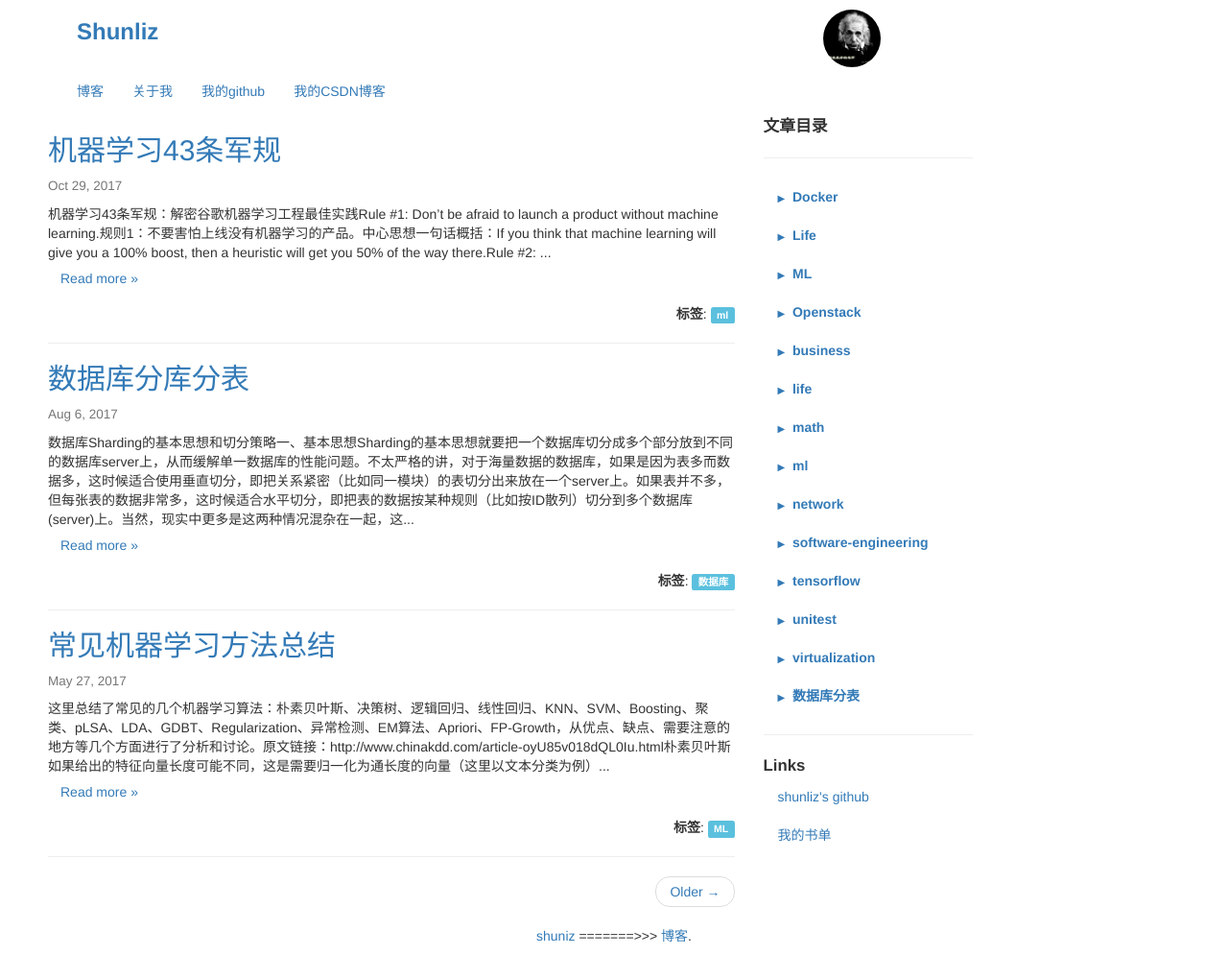
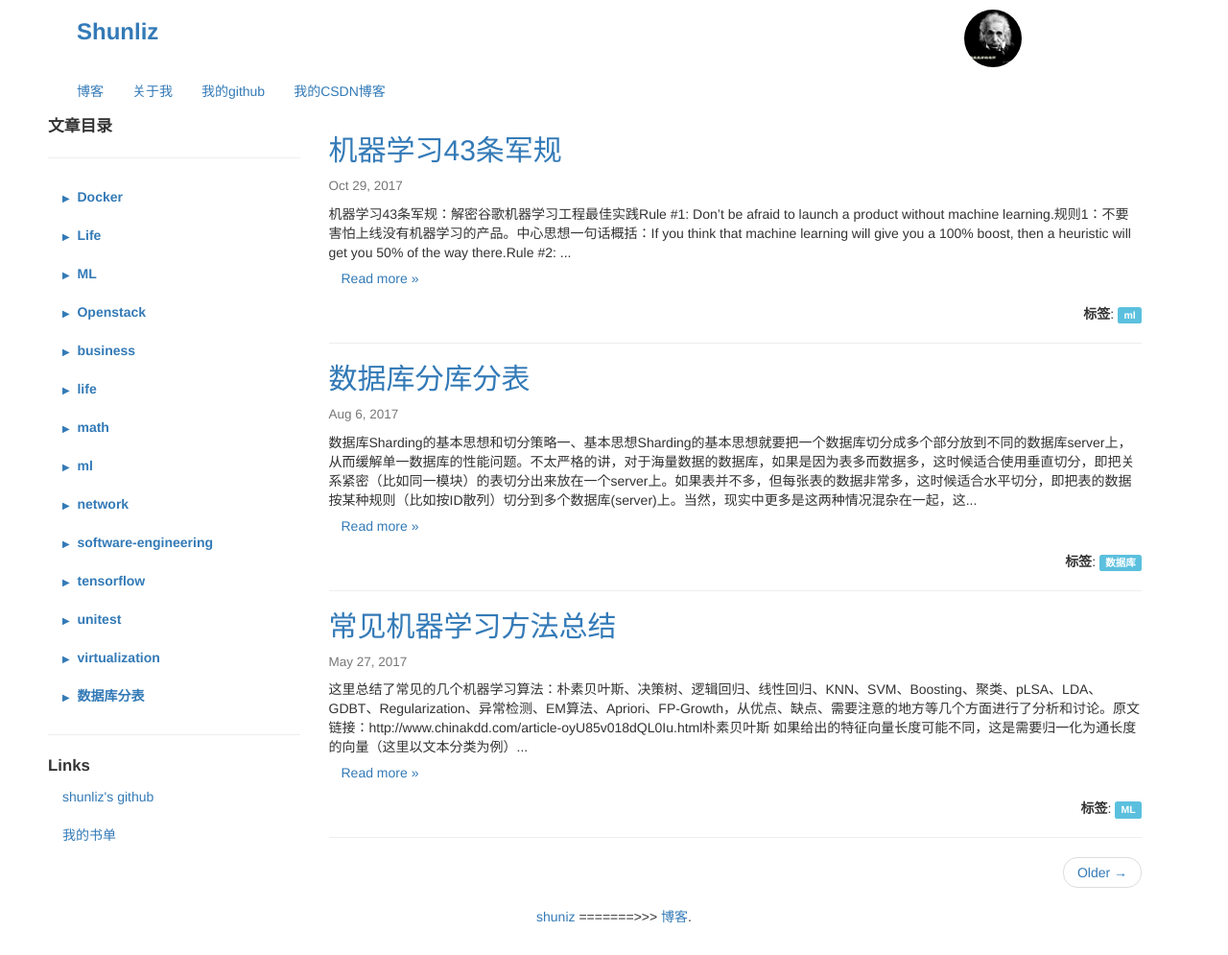
Before and after one commit to shunliz/shunliz.github.io, a Jekyll site: the page built from index.html, in a window 1280 px wide. Shown: the whole page at 96% size. Built offline with Jekyll 4.4.1, drawn with Linux system fonts in a browser that asks for light colours; the list of posts is cut into pages by our own code.

Commit message:
调整布局：侧边栏在左，内容在右

```diff
--- a/_layouts/default.html
+++ b/_layouts/default.html
@@ -9,13 +9,12 @@
 
     <div class="container-fluid v-center">
       <div class="row-fluid">
+        <!-- side - 左边栏 -->
+        {% include sider.html %}
+        <!-- main articles - 右边内容 -->
         <div class="col-xs-9 span9">
-          <!-- main articles -->
           {{ content }}
-          <!-- article ends -->
         </div>
-        <!-- side -->
-        {% include sider.html %}
       </div>
     </div>
 
--- a/css/renge.css
+++ b/css/renge.css
@@ -10,7 +10,8 @@
   float: none;
 }
 .v-center {
-    width:1024px;
+    width: 100%;
+    max-width: 1200px;
     margin-left: 20px;
 }
 .miaopasi {
```
